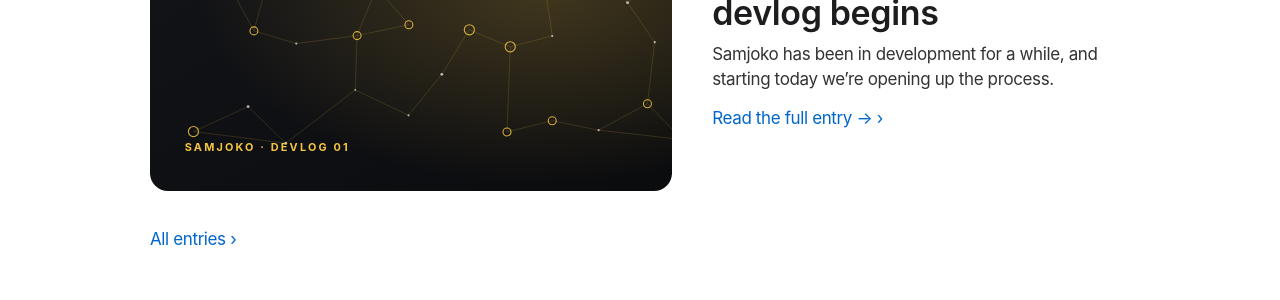
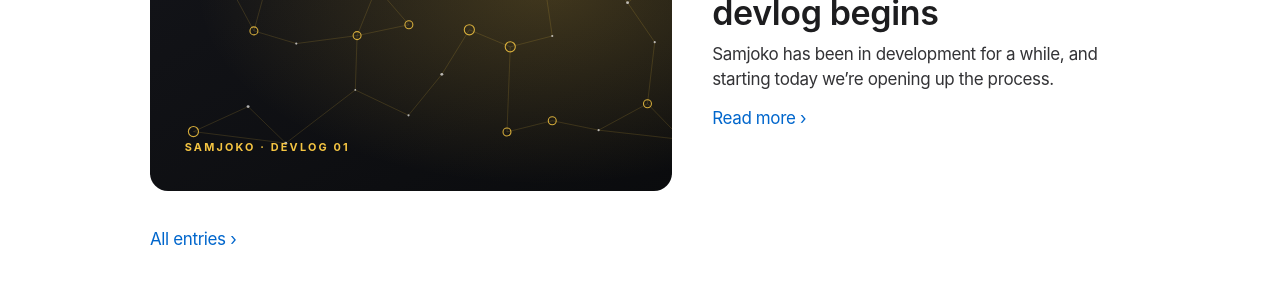
Before and after one commit to jun-hyung-joon/goodcontents-site, a Jekyll site: the page built from index.html, in a window 1280 px wide and 900 px high, scrolled down 3992 px. Shown: the part 152-452 px from the top of the window. Built offline with Jekyll 4.4.1, drawn with Linux system fonts in a browser that asks for light colours.

Commit message:
Add files via upload

```diff
--- a/_includes/feature.html
+++ b/_includes/feature.html
@@ -1,9 +1,9 @@
-<a class="card feature{% unless include.post.image %} noimg{% endunless %}" href="{{ include.post.url | relative_url }}">
+<a class="feature{% unless include.post.image %} noimg{% endunless %}" href="{{ include.post.url | relative_url }}">
   {% if include.post.image %}<div class="img" style="background-image:url('{{ include.post.image | relative_url }}')" role="img" aria-label="{{ include.post.title }}"></div>{% endif %}
   <div class="txt">
     <time datetime="{{ include.post.date | date_to_xmlschema }}">{{ include.post.date | date: '%B %-d, %Y' }}</time>
     <h3>{{ include.post.title }}</h3>
     <p>{{ include.post.excerpt | strip_html | normalize_whitespace | truncatewords: 60 }}</p>
-    <span class="go">Read the full entry →</span>
+    <span class="go">Read more</span>
   </div>
 </a>
```
